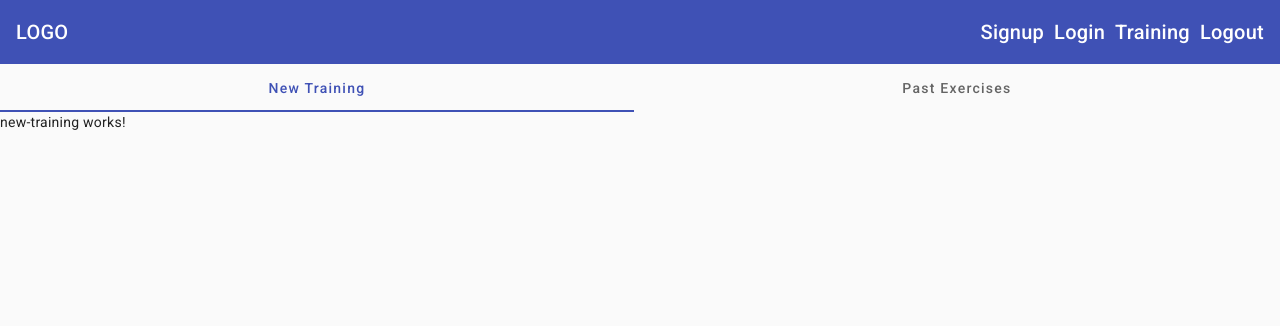
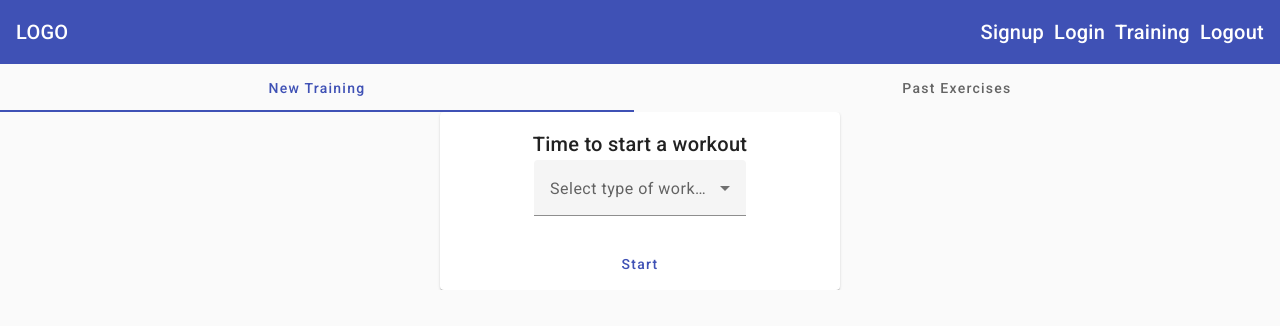
Before and after one commit to Dojelin/fitness-tracker, an Angular app: page /training in a window 1280 px wide. Shown: the top 326 px of the page. Built offline with nearby package versions, Linux system fonts and the light colour scheme.

Commit message:
add new training interface

```diff
--- a/src/app/material.module.ts
+++ b/src/app/material.module.ts
@@ -9,6 +9,8 @@ import { MatListModule } from '@angular/material/list';
 import { MatSidenavModule } from '@angular/material/sidenav';
 import { MatTabsModule } from '@angular/material/tabs';
 import { MatToolbarModule } from '@angular/material/toolbar';
+import {MatCardModule} from '@angular/material/card';
+import {MatSelectModule} from '@angular/material/select';
 
 @NgModule({
   imports: [
@@ -22,6 +24,8 @@ import { MatToolbarModule } from '@angular/material/toolbar';
     MatToolbarModule,
     MatListModule,
     MatTabsModule,
+    MatSelectModule,
+    MatCardModule
   ],
   exports: [
     MatButtonModule,
@@ -34,6 +38,8 @@ import { MatToolbarModule } from '@angular/material/toolbar';
     MatToolbarModule,
     MatListModule,
     MatTabsModule,
+    MatSelectModule,
+    MatCardModule
   ],
 })
 export class MaterialModule {}
--- a/src/app/training/new-training/new-training.component.css
+++ b/src/app/training/new-training/new-training.component.css
@@ -0,0 +1,3 @@
+.new-training{
+    padding: 0px;
+}
--- a/src/app/training/new-training/new-training.component.html
+++ b/src/app/training/new-training/new-training.component.html
@@ -1 +1,21 @@
-<p>new-training works!</p>
+<section class="new-training" fxLayout fxLayoutAlign="center">
+  <mat-card fxFlex.xs="100%" fxFlex="400px">
+    <mat-card-header fxLayoutAlign="center">
+      <mat-card-title>Time to start a workout</mat-card-title>
+    </mat-card-header>
+    <mat-card-content fxLayoutAlign="center">
+      <mat-form-field>
+        <mat-label>Select type of workout</mat-label>
+        <mat-select>
+          <mat-option value="crunches"> Crunches </mat-option>
+          <mat-option value="touch-toes"> Touch Toes </mat-option>
+          <mat-option value="side-lunges"> Side Lunges </mat-option>
+          <mat-option value="burpees"> Burpees </mat-option>
+        </mat-select>
+      </mat-form-field>
+    </mat-card-content>
+    <mat-card-actions fxLayoutAlign="center">
+      <button color="primary" type="submit" mat-button>Start</button>
+    </mat-card-actions>
+  </mat-card>
+</section>
```
